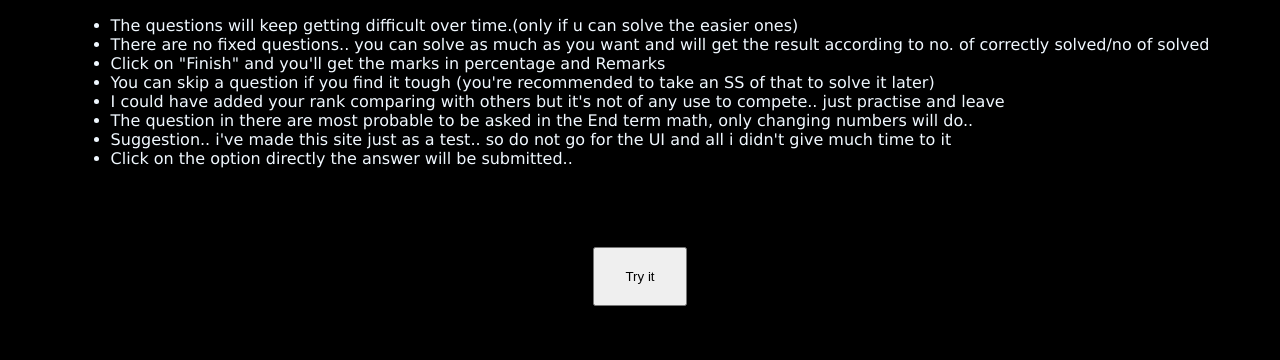
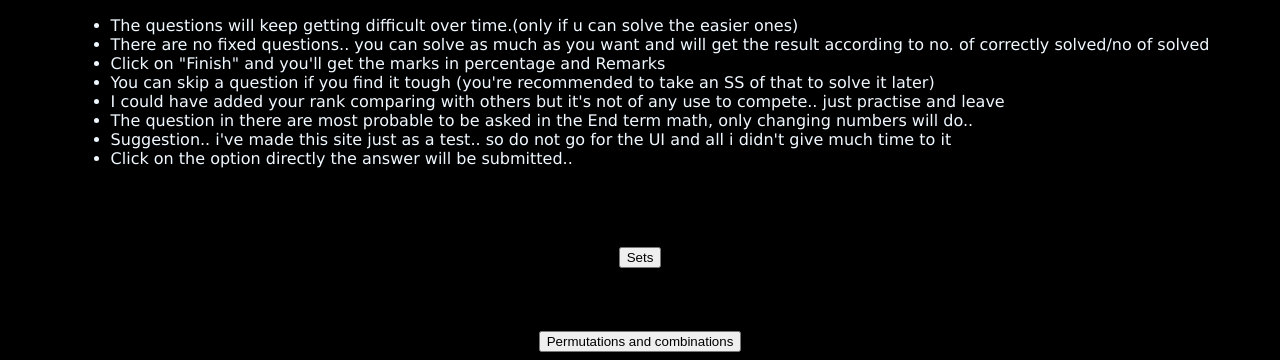
Before and after one commit to soundfolk/GEN.A, a plain HTML site: page index.html in a window 1280 px wide. Shown: the part 463-823 px from the top of the page. Before the commit the page ends 800 px from the top, so only its background shows below. Drawn offline with Linux system fonts and the light colour scheme.

Commit message:
Update index.html

```diff
--- a/index.html
+++ b/index.html
@@ -18,7 +18,7 @@
 </head>
 
 <body>
-    <div class="container">
+        <div class="container">
         <div class="head">
             <span id="text">
                 <u> A site for your test practice
@@ -67,12 +67,18 @@
             </span>
         </div>
     </div>
-    <div class="button"> <button type="button" id="button">Try it</button>
+    <div class="button"> <button type="button" class="same" id="Sets">Sets</button>
+    </div>
+    <div class="button"> <button type="button" class="same" id="PnC">Permutations and combinations</button>
     </div>
 </body>
 <script>
-    let buttons = document.getElementById("button")
+    let buttons = document.getElementById("Sets")
     buttons.addEventListener("click", function () {
+        window.location.href = "Sets.html"
+    })
+    let button = document.getElementById("PnC")
+    button.addEventListener("click", function () {
         window.location.href = "quiz.html"
     })
 </script>
```
